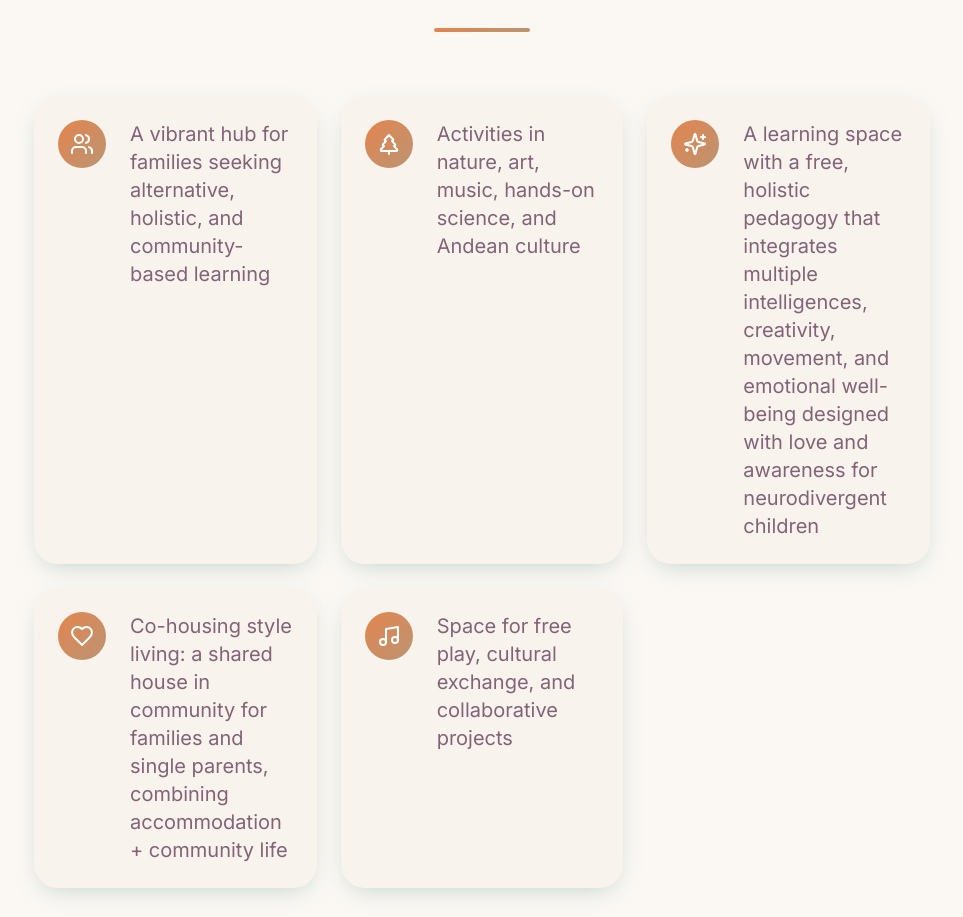
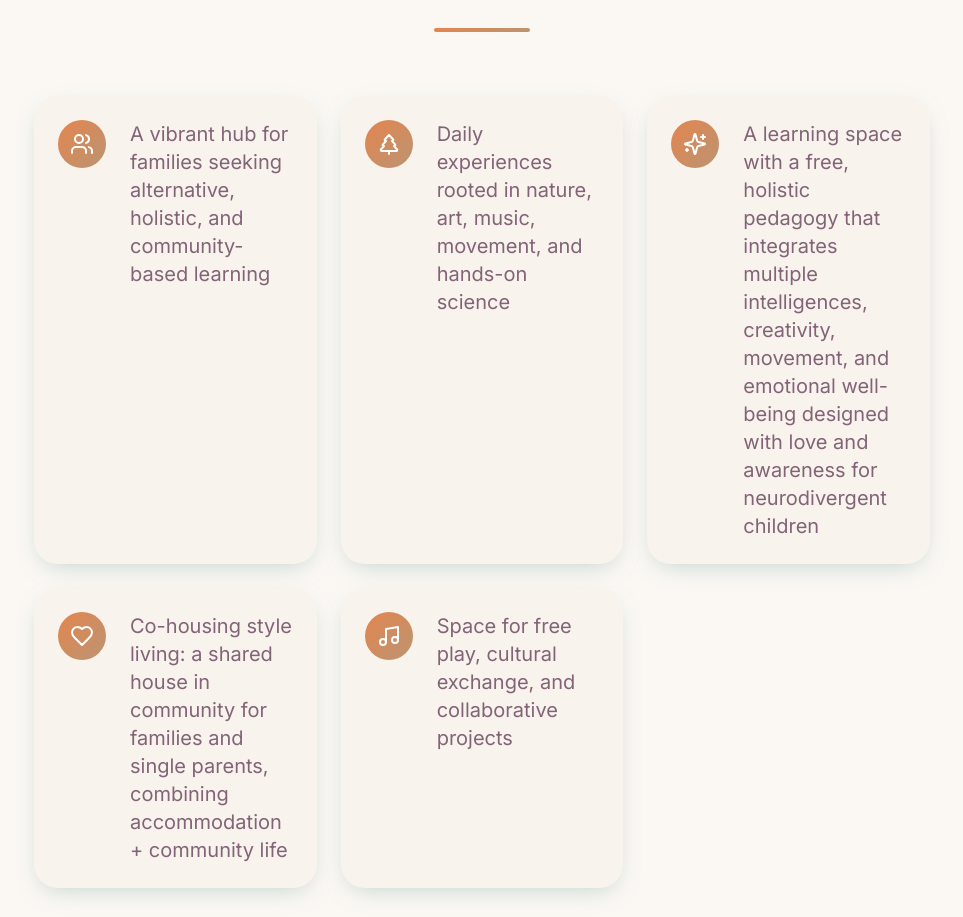
Before and after one commit to Salanego/sacred-roots, a React (Vite) app: page / in a window 1280 px wide. Shown: the part 924-1841 px from the top of the page, without its empty margins (158-1121 px from the left). Built offline with nearby package versions, Linux system fonts and the light colour scheme; the HTML template or start-up script is replaced by a standard one.

Commit message:
Update vision section content

```diff
--- a/src/components/Vision.tsx
+++ b/src/components/Vision.tsx
@@ -8,7 +8,7 @@ const Vision = () => {
     },
     {
       icon: TreePine,
-      text: "Activities in nature, art, music, hands-on science, and Andean culture"
+      text: "Daily experiences rooted in nature, art, music, movement, and hands-on science"
     },
     {
       icon: Sparkles,
```
